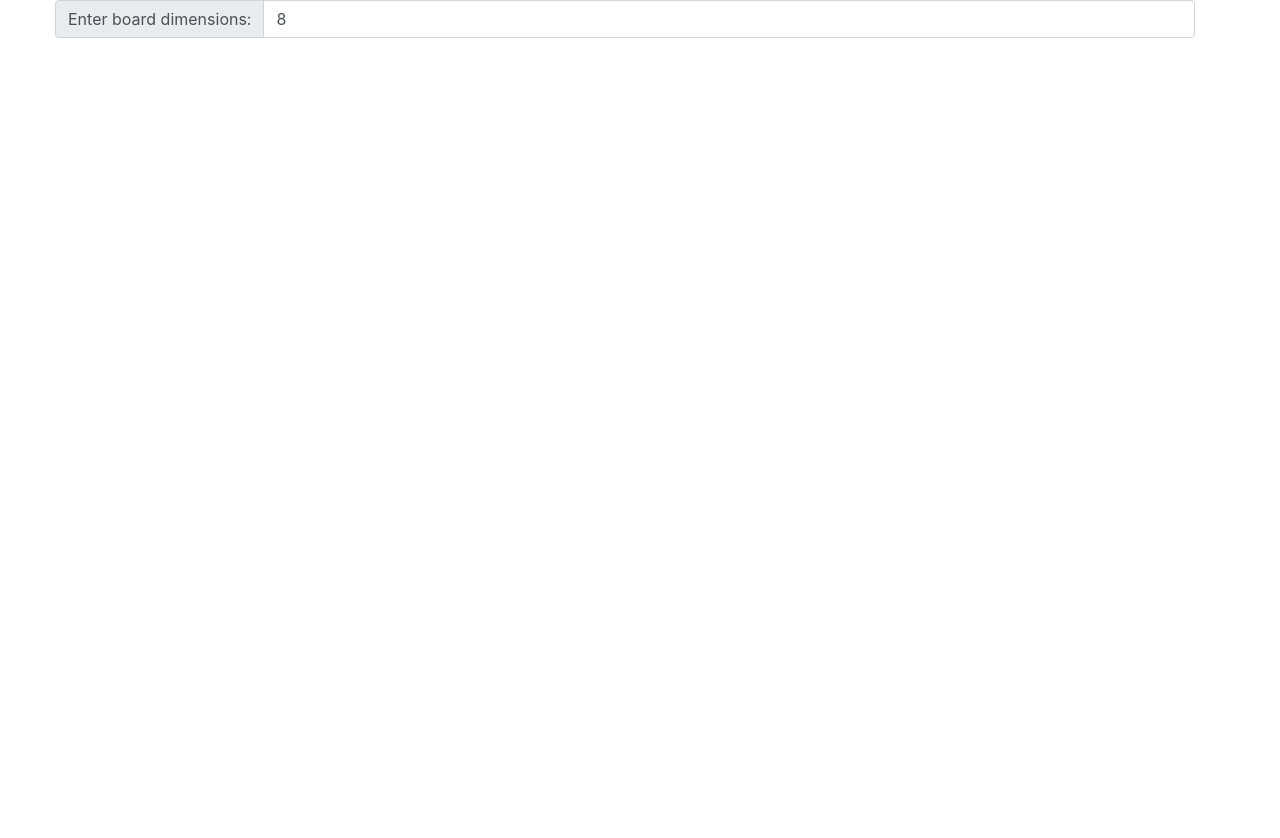
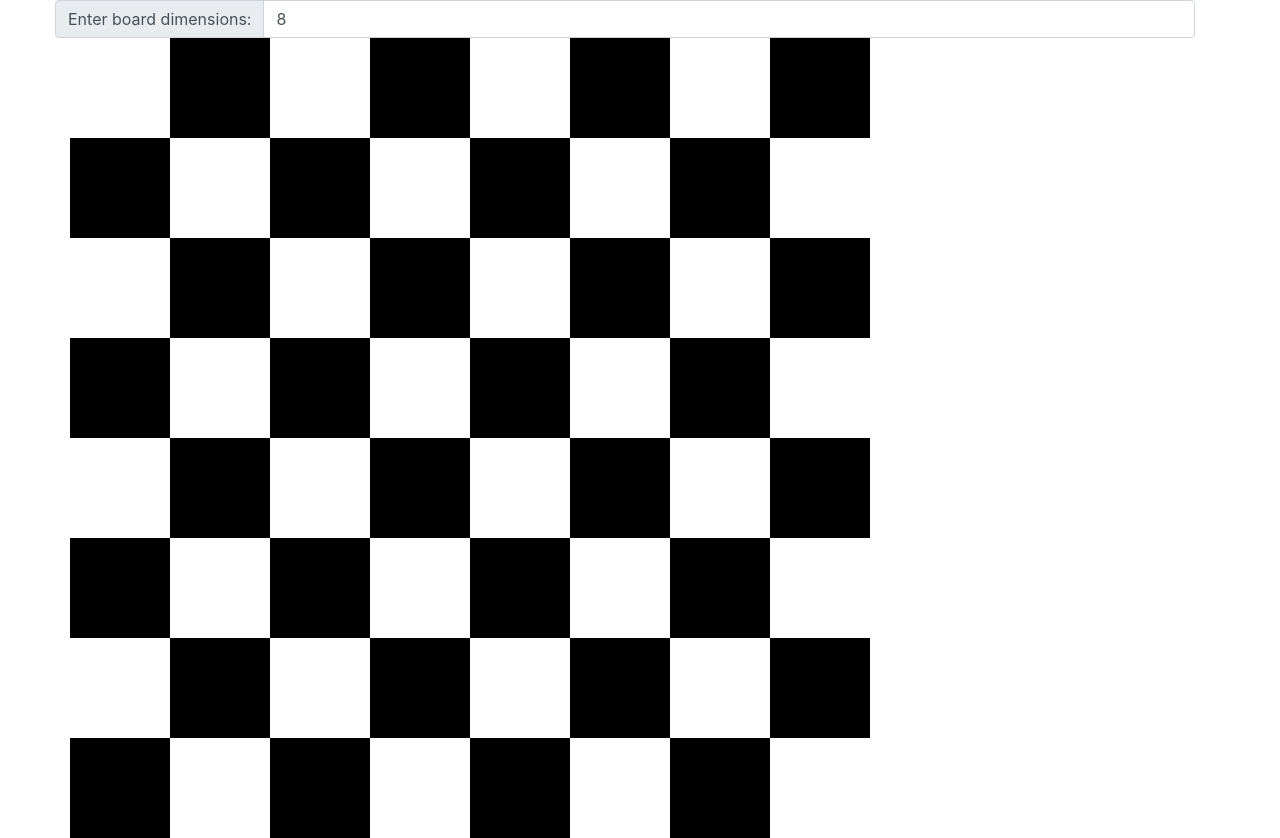
Before and after one commit to dathanwong/driven-take-home, a React (Create React App) app: page / in a window 1280 px wide. Before the commit the page ends 800 px from the top, so only its background shows below. Built offline with nearby package versions, Linux system fonts and the light colour scheme.

Commit message:
Created adjustable checkerboard

```diff
--- /dev/null
+++ b/src/Components/Checkerboard.js
@@ -0,0 +1,39 @@
+import React from 'react';
+import './CheckerboardStyle.css';
+
+const Checkerboard = (props) => {
+
+    const {dimensions} = props;
+
+    //Create checkerboard matrix with each item indicating color
+    let board = [];
+    for(let i = 0; i < dimensions; i++){
+        let row = [];
+        for(let j = 0; j < dimensions; j++){
+            row.push((j+i)%2===0 ? 0 : 1);
+        }
+        board.push(row);
+    }
+
+
+    return (
+        board.map((row, index) =>{
+            console.log(row);
+            return (
+                <div className="row board-row" key={index}>
+                    {
+                        row.map((col, colIndex) =>{
+                            return (
+                                <span key={index + colIndex} className={col === 1 ? "square square-black" : "square square-white"}></span>
+                            )
+                            })
+                    }
+                </div>
+            )
+        }
+
+        )
+     );
+}
+
+export default Checkerboard;
--- /dev/null
+++ b/src/Components/CheckerboardStyle.css
@@ -0,0 +1,12 @@
+.square{
+    height: 100px;
+    width: 100px;
+}
+
+.square-black{
+    background-color: black;
+}
+
+.square-white{
+    background-color: white;
+}
--- a/src/Views/Main.js
+++ b/src/Views/Main.js
@@ -1,5 +1,6 @@
 import React, { useState } from 'react';
 import SizeInput from '../Components/SizeInput';
+import Checkerboard from '../Components/Checkerboard';
 
 const Main = (props) => {
 
@@ -11,6 +12,11 @@ const Main = (props) => {
             <div className="row">
                 <SizeInput dimensions={dimensions} setDimensions={setDimensions}/>
             </div>
+            <div className="row">
+                <div className="col">
+                    <Checkerboard dimensions={dimensions}/>
+                </div>
+            </div>
         </div>
      );
 }
```
